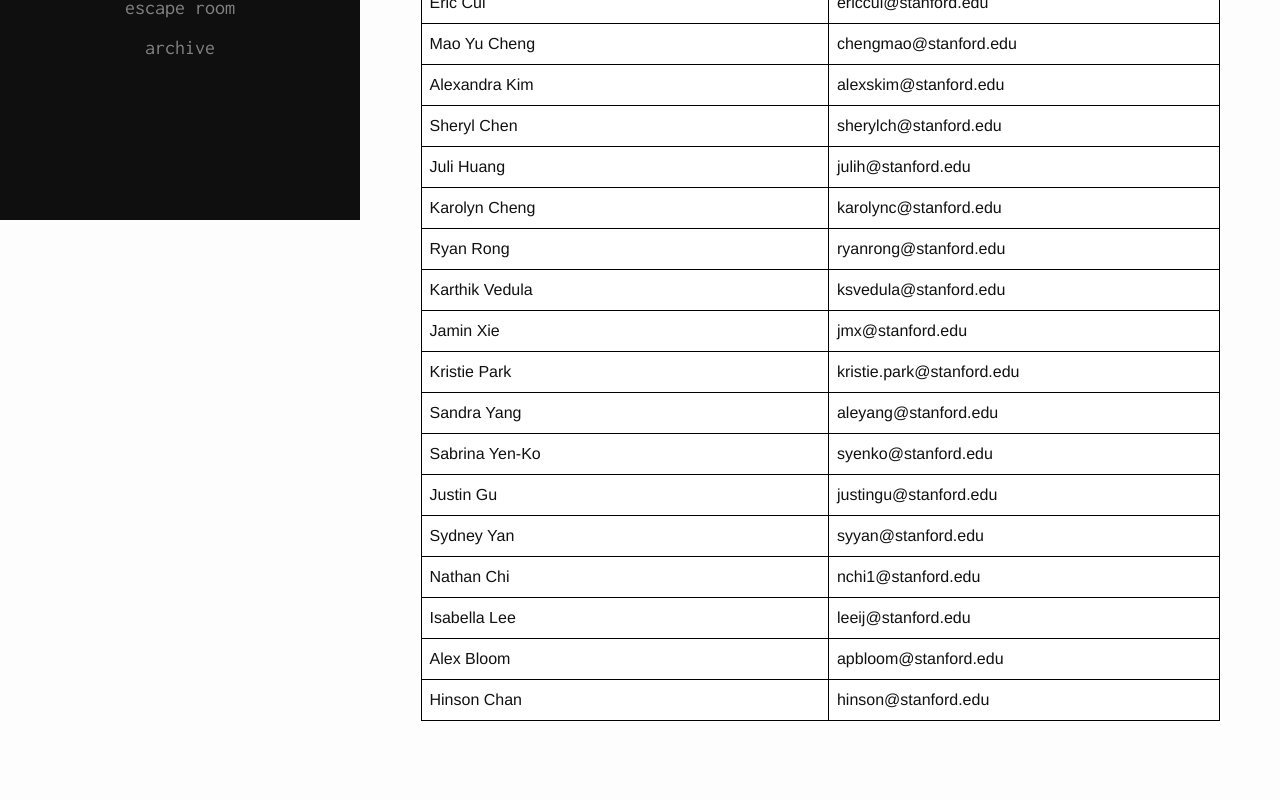
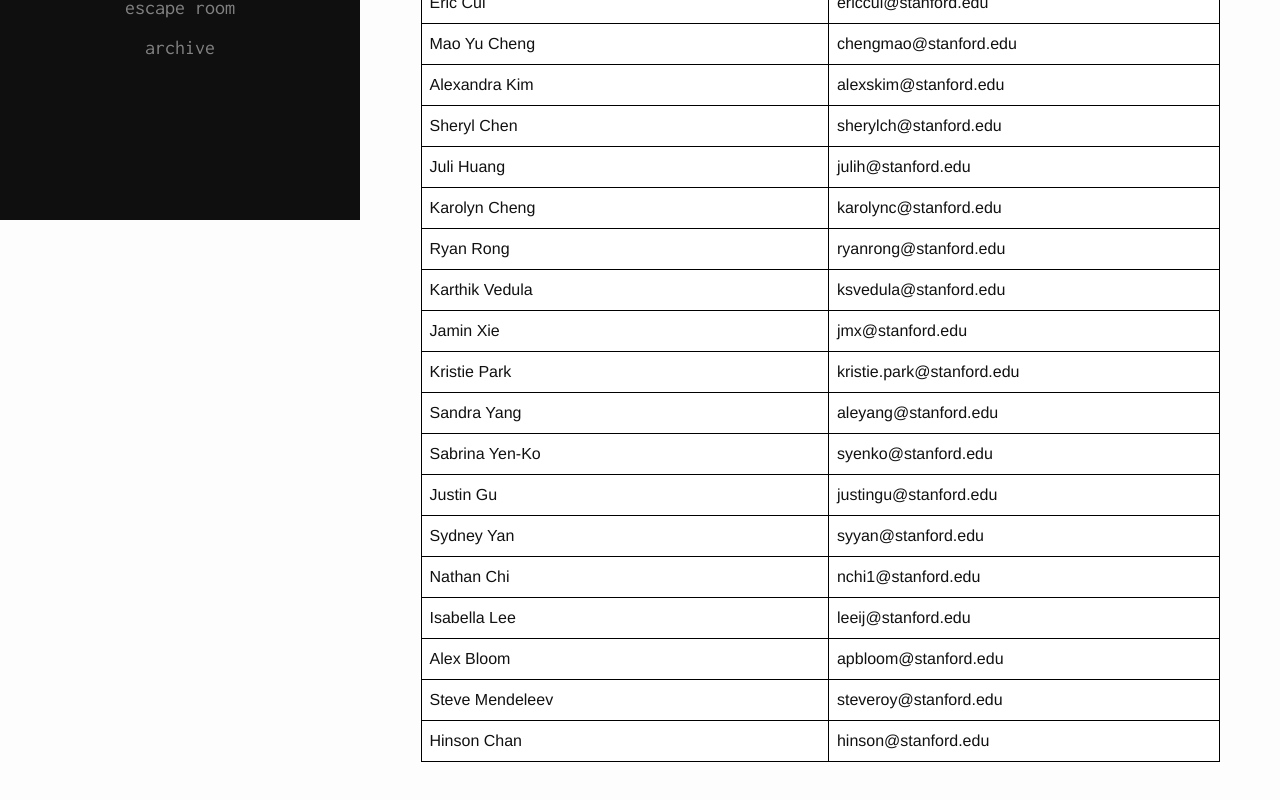
Before and after one commit to EricCui2005/Stanford-ACM, a Next.js app: page /contact in a window 1280 px wide. Shown: the part 740-1540 px from the top of the page. Built offline with nearby package versions, Linux system fonts and the light colour scheme.

Commit message:
added steve mendeleev on contact page

```diff
--- a/pages/contact.tsx
+++ b/pages/contact.tsx
@@ -274,6 +274,14 @@ export default function Contact() {
               </tr>
               <tr>
                 <td style={{ border: '1px solid black', padding: '8px' }}>
+                  Steve Mendeleev
+                </td>
+                <td style={{ border: '1px solid black', padding: '8px' }}>
+                  steveroy@stanford.edu
+                </td>
+              </tr>
+              <tr>
+                <td style={{ border: '1px solid black', padding: '8px' }}>
                   Hinson Chan
                 </td>
                 <td style={{ border: '1px solid black', padding: '8px' }}>
```
